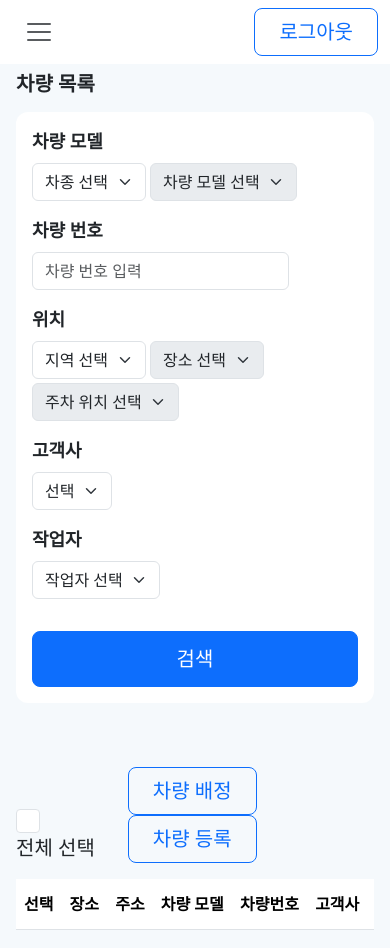
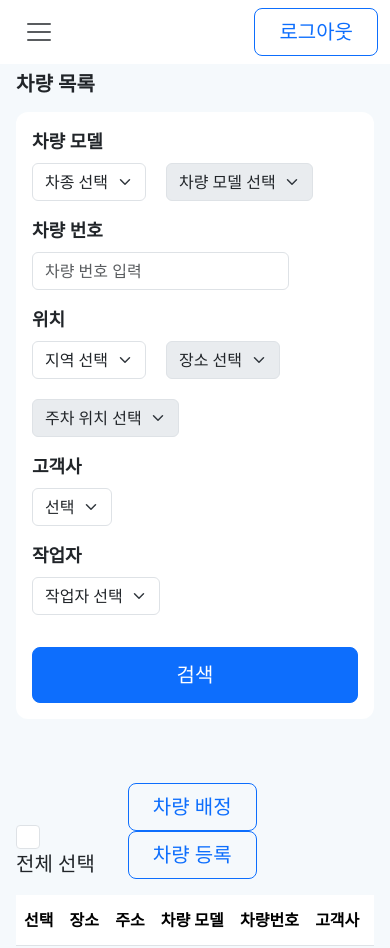
Before and after one commit to Gemma-jinh/ssmm, a website: page public/pages/car-list.html in a window 390 px wide. Shown: the top 948 px of the page. Drawn offline with nearby package versions, Linux system fonts and the light colour scheme; no server answers; sample sign-in values are in the browser's storage.

Commit message:
modified car-wash-history css

```diff
--- a/public/style/common.css
+++ b/public/style/common.css
@@ -323,7 +323,7 @@ button:focus:not(:focus-visible) {
 }
 @media (max-width: 768px) {
   .option-container .option-list {
-    gap: 4px;
+    gap: 20px;
   }
 }
 
```
